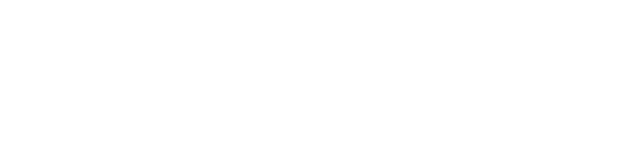
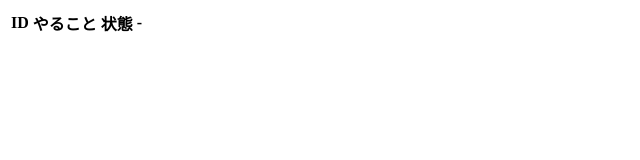
Before and after one commit to K-Yuki1019/vue-practice, a plain HTML site: page index.html in a window 1280 px wide. Shown: the whole page, without its empty margins (0-640 px from the left). Drawn offline with nearby package versions, Linux system fonts and the light colour scheme.

Commit message:
feat(index.html): テーブルの枠作成

```diff
--- a/index.html
+++ b/index.html
@@ -8,7 +8,19 @@
     <link rel="stylesheet" href="index.css" />
   </head>
   <body>
-    <div id="app"></div>
+    <div id="app">
+      <table>
+        <thead>
+          <tr>
+            <th>ID</th>
+            <th>やること</th>
+            <th>状態</th>
+            <th>-</th>
+          </tr>
+        </thead>
+        <tbody></tbody>
+      </table>
+    </div>
     <script src="https://cdn.jsdelivr.net/npm/vue@2.6.14/dist/vue.js"></script>
     <script src="index.js"></script>
   </body>
```
